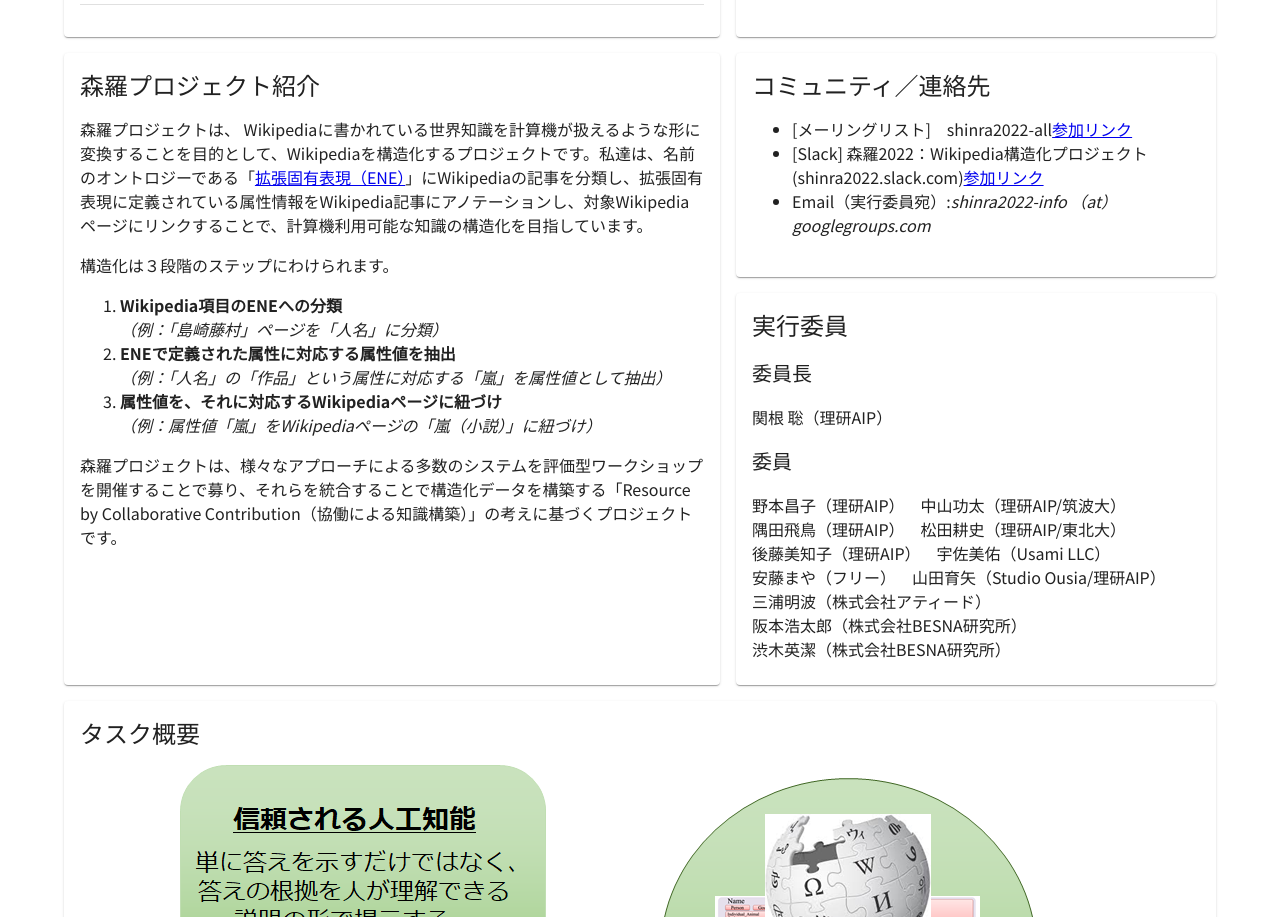
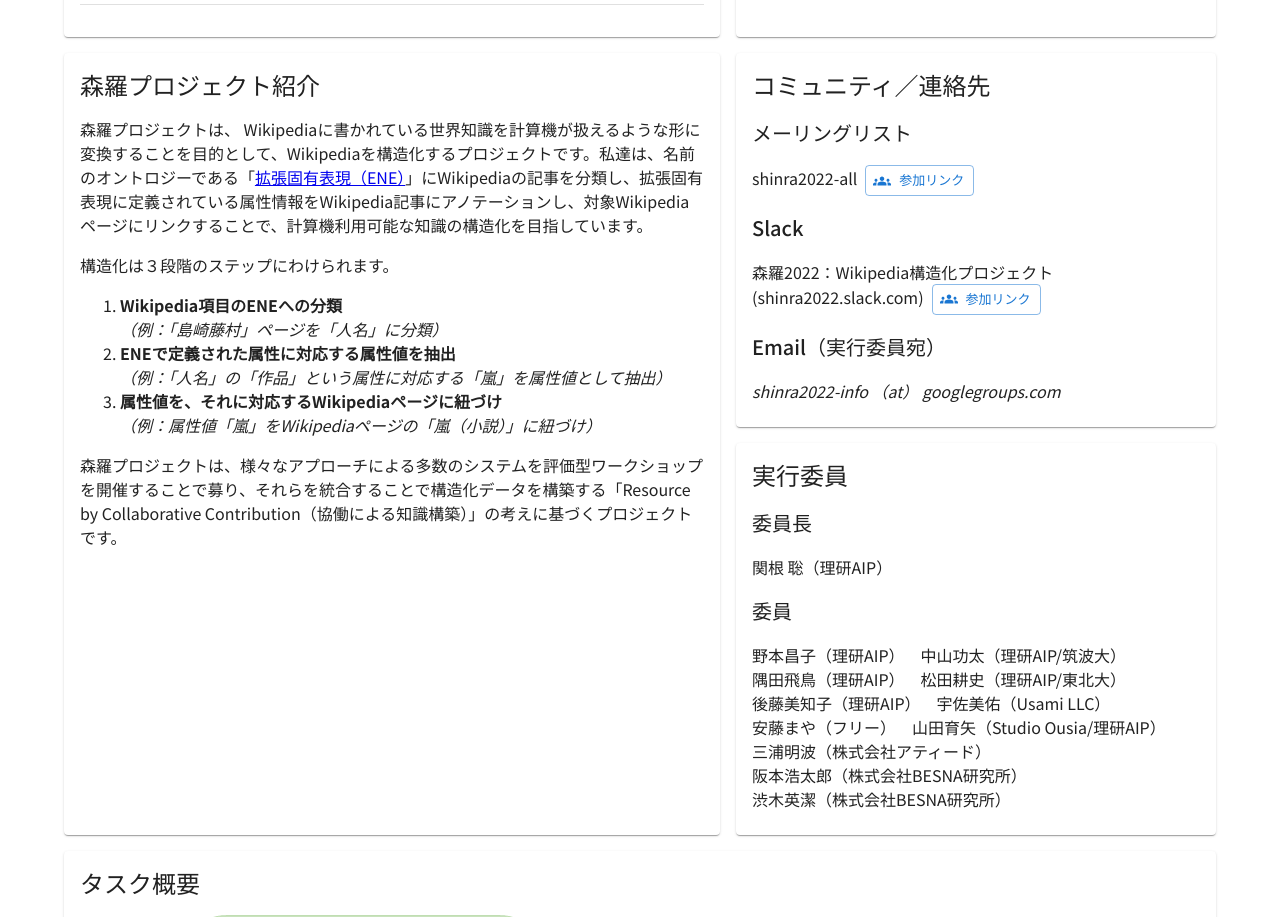
Before and after one commit to besna-institute/udagawa-shinra-project, a Next.js app: page /udagawa-shinra-project/ in a window 1280 px wide. Shown: the part 1065-1982 px from the top of the page. Built offline with nearby package versions, Linux system fonts and the light colour scheme.

Commit message:
Add JoinButton

```diff
--- /dev/null
+++ b/components/JoinButton.tsx
@@ -0,0 +1,24 @@
+import { PropsWithChildren } from "react";
+import Link from "next/link";
+import { Button } from "@mui/material";
+import { Groups } from "@mui/icons-material";
+
+interface Props {
+  href: string;
+}
+
+export const JoinButton = ({ href, children }: PropsWithChildren<Props>) => {
+  return (
+    <Link href={href} passHref>
+      <Button
+        variant="outlined"
+        href={href}
+        sx={{ marginInline: "0.5rem" }}
+        size="small"
+        startIcon={<Groups />}
+      >
+        {children}
+      </Button>
+    </Link>
+  );
+};
--- a/components/index.tsx
+++ b/components/index.tsx
@@ -1,5 +1,6 @@
 export { CodeBlock } from "./CodeBlock";
 export { CommitteeList } from "./CommitteeList";
+export { JoinButton } from "./JoinButton";
 export { ScheduleList } from "./ScheduleList";
 export type { Props as Code } from "./CodeBlock";
 export { NewsList } from "./NewsList";
--- a/pages/index.tsx
+++ b/pages/index.tsx
@@ -2,6 +2,7 @@
 import type { NextPage } from "next";
 import {
   CommitteeList,
+  JoinButton,
   NavigationLink,
   NewsList,
   ScheduleList,
@@ -270,25 +271,24 @@
       >
         <CardContent>
           <h2 id="contact">コミュニティ／連絡先</h2>
-          <ul>
-            <li>
-              [メーリングリスト]　shinra2022-all
-              <a href="https://groups.google.com/g/shinra2022-all">
-                参加リンク
-              </a>
-            </li>
-            <li>
-              [Slack]
-              森羅2022：Wikipedia構造化プロジェクト(shinra2022.slack.com)
-              <a href="https://join.slack.com/t/shinra2022/shared_invite/zt-14qkpf21i-lQNKlT0aIOU5We7xlZBqfQ">
-                参加リンク
-              </a>
-            </li>
-            <li>
-              Email（実行委員宛）:
-              <em>shinra2022-info （at） googlegroups.com</em>
-            </li>
-          </ul>
+          <h3>メーリングリスト</h3>
+          <p>
+            shinra2022-all
+            <JoinButton href="https://groups.google.com/g/shinra2022-all">
+              参加リンク
+            </JoinButton>
+          </p>
+          <h3>Slack</h3>
+          <p>
+            森羅2022：Wikipedia構造化プロジェクト(shinra2022.slack.com)
+            <JoinButton href="https://join.slack.com/t/shinra2022/shared_invite/zt-14qkpf21i-lQNKlT0aIOU5We7xlZBqfQ">
+              参加リンク
+            </JoinButton>
+          </p>
+          <h3>Email（実行委員宛）</h3>
+          <p>
+            <em>shinra2022-info （at） googlegroups.com</em>
+          </p>
         </CardContent>
       </Card>
       <Card
```
